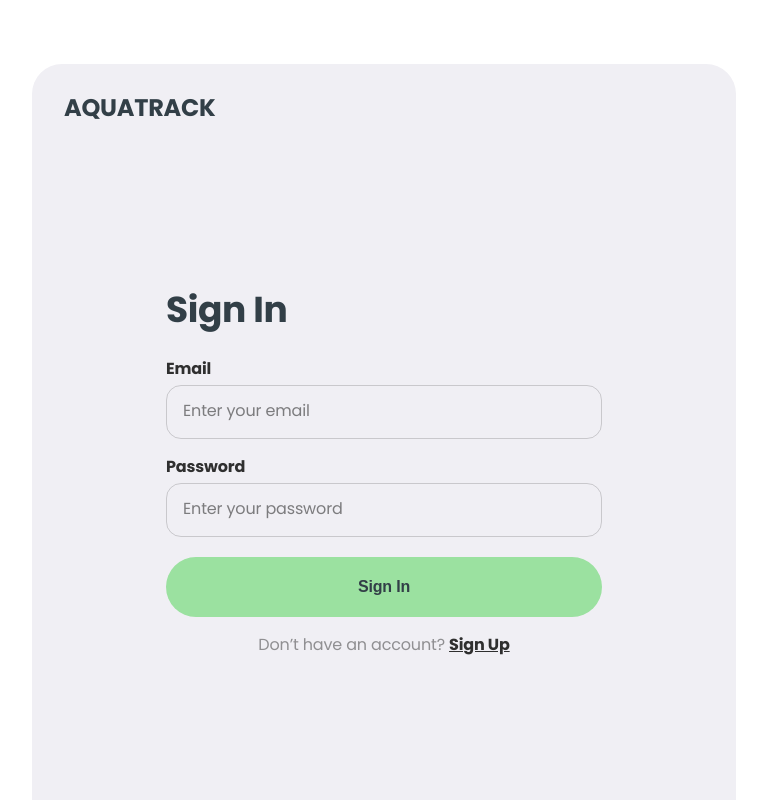
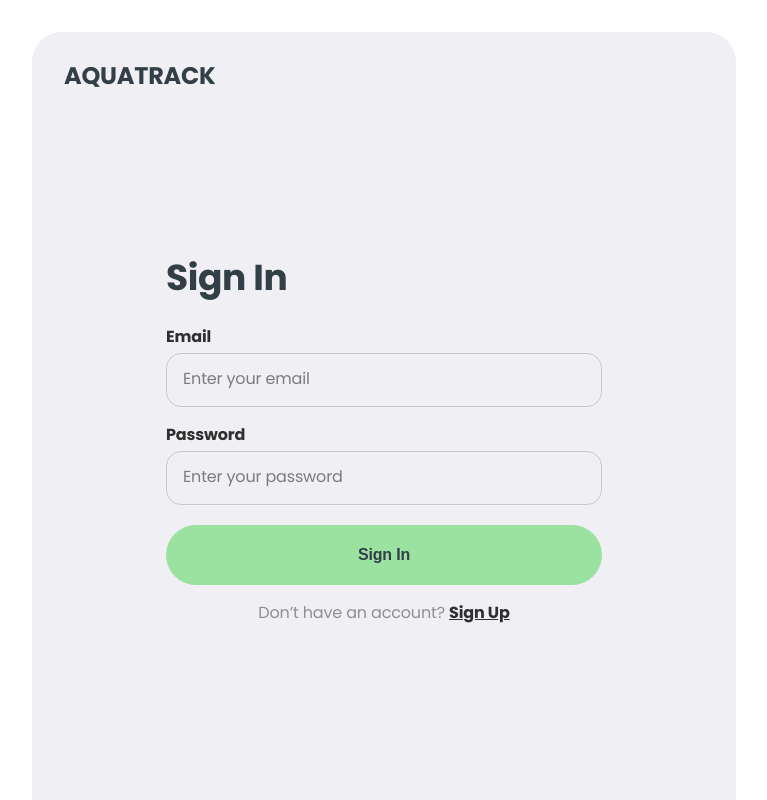
Before and after one commit to VeronikaPetrushka/fullstack-foundry, a React (Vite) app: page /signin in a window 1280 px wide. Shown: the top 800 px of the page, without its empty margins (256-1023 px from the left). Built offline with nearby package versions, Linux system fonts and the light colour scheme.

Commit message:
styles advSec  / Container fixed / Container moved to SharedLayout

```diff
--- a/src/App.jsx
+++ b/src/App.jsx
@@ -1,6 +1,6 @@
 import { lazy } from 'react';
 import { Route, Routes } from 'react-router-dom';
-import SharedLayout from './components/SharedLayout/SharedLayout';
+import SharedLayout from './components/SharedLayout';
 // import { PrivateRoute } from './components/PrivateRoute';
 import { RestrictedRoute } from './components/RestrictedRoute';
 
--- a/src/components/AdvantagesSection/AdvantagesSection.module.css
+++ b/src/components/AdvantagesSection/AdvantagesSection.module.css
@@ -1,5 +1,5 @@
 .advantagesSection {
-  width: 343px;
+  min-width: 288px;
   height: 363px;
   border-radius: 30px;
   background-color: var(--light);
--- a/src/components/Container/Container.module.css
+++ b/src/components/Container/Container.module.css
@@ -1,4 +1,5 @@
 .container {
+  min-width: 320px;
   max-width: 375px;
   margin: 0 auto;
   padding: 0 16px;
--- a/src/components/SharedLayout/SharedLayout.jsx
+++ b/src/components/SharedLayout.jsx
@@ -1,11 +1,11 @@
 import { Suspense } from 'react';
-import css from './SharedLayout.module.css'
+import Container from './Container/Container';
 
 const SharedLayout = ({children}) => {
     return (
-    <div className={css.SharedLayout}>
+   <Container>
       <Suspense fallback={null}>{children}</Suspense>
-    </div>
+   </Container>
     )
 }
 
--- a/src/components/SharedLayout/SharedLayout.module.css
+++ /dev/null
@@ -1,11 +0,0 @@
-.SharedLayout {
-    margin: 0 auto;
-    padding: 16px;
-    max-width: 100%;
-}
-
-@media screen and (min-width: 768px) {
-    .SharedLayout {
-        padding: 32px;
-    }
-}
--- a/src/pages/HomePage/HomePage.jsx
+++ b/src/pages/HomePage/HomePage.jsx
@@ -1,18 +1,15 @@
 import { WelcomeSection } from '../../components/WelcomeSection/WelcomeSection';
 import { AdvantagesSection } from '../../components/AdvantagesSection/AdvantagesSection';
-import Container from '../../components/Container/Container';
 import Page from '../../components/Page/Page';
 
 
 const Homepage = () => {
 
   return (
-    <Container>
       <Page>
         <WelcomeSection />
         <AdvantagesSection />
       </Page>
-    </Container>
   );
 };
 
--- a/src/pages/SignInPage/SignInPage.jsx
+++ b/src/pages/SignInPage/SignInPage.jsx
@@ -1,12 +1,10 @@
 import css from './SignInPage.module.css';
 import { AdvantagesSection } from '../../components/AdvantagesSection/AdvantagesSection';
 import SignInForm from '../../components/SignInForm/SignInForm';
-import Container from '../../components/Container/Container';
 import Page from '../../components/Page/Page';
 
 const SignInPage = () => {
   return (
-    <Container>
       <Page>
         <title>Sign In Page</title>
         <SignInForm />
@@ -14,7 +12,6 @@ const SignInPage = () => {
           <AdvantagesSection />
         </div>
       </Page>
-    </Container>
   );
 };
 
--- a/src/pages/SignUpPage/SignUpPage.jsx
+++ b/src/pages/SignUpPage/SignUpPage.jsx
@@ -1,12 +1,10 @@
 import css from './SignUpPage.module.css';
 import { AdvantagesSection } from '../../components/AdvantagesSection/AdvantagesSection';
-import Container from '../../components/Container/Container';
 import Page from '../../components/Page/Page';
 import SignUpForm from '../../components/SignUpForm/SignUpForm';
 
 const SignUpPage = () => {
   return (
-    <Container>
       <Page>
         <title>Sign Up Page</title>
         <SignUpForm />
@@ -14,7 +12,6 @@ const SignUpPage = () => {
           <AdvantagesSection />
         </div>
       </Page>
-    </Container>
   );
 };
 
--- a/src/pages/TrackerPage/TrackerPage.jsx
+++ b/src/pages/TrackerPage/TrackerPage.jsx
@@ -1,4 +1,3 @@
-import Container from '../../components/Container/Container';
 import Page from '../../components/Page/Page';
 import WaterMainInfo from '../../components/WaterMainInfo/WaterMainInfo';
 import WaterDetailedInfo from '../../components/WaterDetailedInfo/WaterDetailedInfo';
@@ -11,7 +10,6 @@ import css from './TrackerPage.module.css';
 
 
   return (
-    <Container>
       <Page>
         <WaterMainInfo />
         <section className={css.trackerSection}>
@@ -19,7 +17,6 @@ import css from './TrackerPage.module.css';
           <Calendar />
         </section>
       </Page>
-    </Container>
   );
 };
 
```
